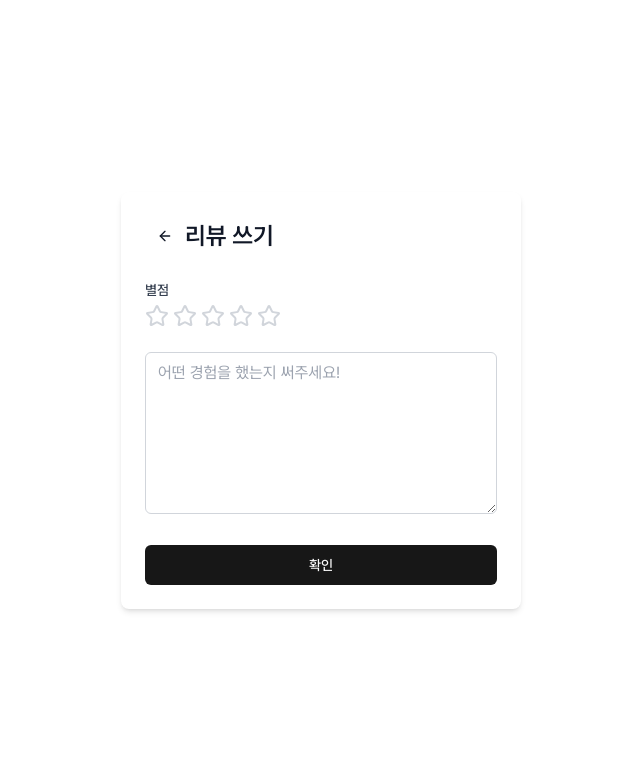
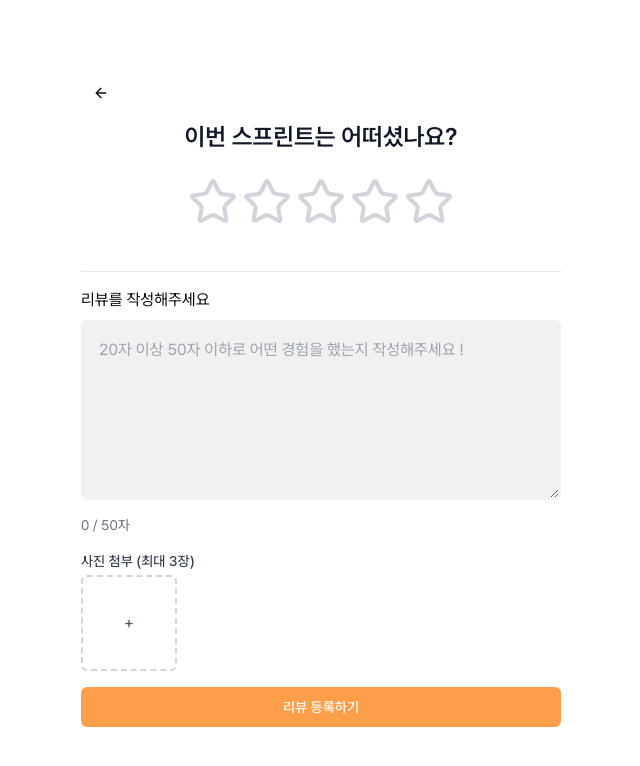
Before and after one commit to kim-taewoo/reviewgacha, a Next.js app: page /gachas/1/new in a window 1280 px wide. Shown: the top 766 px of the page, without its empty margins (319-959 px from the left). Built offline with nearby package versions, Linux system fonts and the light colour scheme; no server answers.

Commit message:
리뷰작성페이지수정

```diff
--- a/src/app/gachas/[id]/layout.tsx
+++ b/src/app/gachas/[id]/layout.tsx
@@ -14,7 +14,7 @@ export default function GachaLayout({
   children: React.ReactNode
 }>) {
   return (
-    <div className="flex size-full h-full max-w-5xl flex-1 flex-col items-center gap-20 p-5">
+    <div className="flex size-full h-full max-w-5xl flex-1 flex-col items-center ">
       {children}
     </div>
   )
--- a/src/app/gachas/[id]/new/page.tsx
+++ b/src/app/gachas/[id]/new/page.tsx
@@ -6,7 +6,7 @@ export default async function NewReviewPage({ params }: { params: Params }) {
   const { id } = await params
 
   return (
-    <div className="flex w-full flex-1 flex-col items-center justify-center">
+    <div className="margin flex size-full flex-1 flex-col items-center justify-center ">
       <ReviewForm postId={id} />
     </div>
   )
--- a/src/features/review/components/ReviewCard.tsx
+++ b/src/features/review/components/ReviewCard.tsx
@@ -1,11 +1,12 @@
-"use client"
+'use client'
 
-import { useState } from "react"
 import { Star, Heart } from 'lucide-react'
-import { Avatar, AvatarFallback, AvatarImage } from "@/components/ui/avatar"
-import { Button } from "@/components/ui/button"
-import { Card, CardContent, CardFooter, CardHeader } from "@/components/ui/card"
-import { Review } from "@/features/gacha/types"
+import { useState } from 'react'
+
+import { Avatar, AvatarFallback, AvatarImage } from '@/components/ui/avatar'
+import { Button } from '@/components/ui/button'
+import { Card, CardContent, CardFooter, CardHeader } from '@/components/ui/card'
+import { Review } from '@/features/gacha/types'
 
 export function ReviewCard({
   created_at,
@@ -30,10 +31,10 @@ export function ReviewCard({
           <h3 className="text-lg font-semibold">{username}</h3>
           <div className="flex text-yellow-400">
             {[...Array(score ?? 0)].map((_, i) => (
-              <Star key={i} className="w-5 h-5 fill-current" />
+              <Star key={i} className="size-5 fill-current" />
             ))}
-            {[...Array(5-(score??0))].map((_, i) => (
-              <Star key={i} className="w-5 h-5 fill-none" />
+            {[...Array(5 - (score ?? 0))].map((_, i) => (
+              <Star key={i} className="size-5 fill-none" />
             ))}
           </div>
         </div>
@@ -50,7 +51,7 @@ export function ReviewCard({
           className={`gap-2 ${liked ? 'text-red-500' : 'text-muted-foreground'}`}
           onClick={() => setLiked(!liked)}
         >
-          <Heart className={`w-5 h-5 ${liked ? 'fill-current' : ''}`} />
+          <Heart className={`size-5 ${liked ? 'fill-current' : ''}`} />
           {liked ? 'Liked' : 'Like'}
         </Button>
       </CardFooter>
--- a/src/features/review/components/ReviewForm.tsx
+++ b/src/features/review/components/ReviewForm.tsx
@@ -1,94 +1,96 @@
 'use client'
 
-import { ArrowLeft, Star } from 'lucide-react'
+import { ArrowLeft, Star, X } from 'lucide-react'
+import Image from 'next/image'
 import Link from 'next/link'
-import React, { useState } from 'react'
+import { redirect } from 'next/navigation'
+import React, { useState, useRef } from 'react'
 
 import { Button } from '@/components/ui/button'
-import { getSupabaseBrowserClient } from '@/lib/supabase/client'
+// import { getSupabaseBrowserClient } from '@/lib/supabase/client'
 
 export function ReviewForm({ postId }: { postId: string }) {
-  const supabase = getSupabaseBrowserClient()
+  // const supabase = getSupabaseBrowserClient()
 
   const [rating, setRating] = useState(0)
   const [hoverRating, setHoverRating] = useState(0)
   const [content, setContent] = useState('')
-  const [error, setError] = useState('')
+  const [error, setError] = useState<{ type: 'rating' | 'content' | 'image' | null, message: string }>({ type: null, message: '' })
+  const [images, setImages] = useState<string[]>([])
+  const fileInputRef = useRef<HTMLInputElement>(null)
 
   const handleSubmit = async (e: React.FormEvent) => {
     e.preventDefault()
-    setError('')
+    setError({ type: null, message: '' })
 
     if (rating === 0) {
-      setError('별점을 선택해주세요')
+      setError({ type: 'rating', message: '별점을 선택해주세요' })
       return
     }
-    if (!content.trim()) {
-      setError('리뷰 내용을 입력해주세요')
+    if (content.trim().length < 20) {
+      setError({ type: 'content', message: '리뷰는 최소 20자 이상 작성해주세요' })
+      return
+    }
+    if (content.trim().length > 50) {
+      setError({ type: 'content', message: '리뷰는 최대 50자까지 작성 가능합니다' })
       return
     }
 
-    // onSubmit({
-    //   author: author.trim(),
-    //   rating,
-    //   content: content.trim()
-    // });
+    // Save to database
+    // const { data, error: supabaseError } = await supabase
+    //   .from('reviews')
+    //   .insert({
+    //     score: rating,
+    //     content: content.trim(),
+    //     post_id: postId,
+    //     images: images,
+    //   })
+    //   .select()
 
-    // Save to database
-    const { data, error } = await supabase
-      .from('reviews')
-    // eslint-disable-next-line @typescript-eslint/ban-ts-comment
-    // @ts-ignore
-      .insert({
-        score: rating,
-        content,
-        post_id: postId,
-      })
+    // if (supabaseError) {
+    //   console.error('Supabase error:', supabaseError)
+    //   setError({ type: null, message: `리뷰 등록에 실패했습니다: ${supabaseError.message}` })
+    // }
+    // else {
+    //   console.log('Review submitted successfully:', data)
+    //   // Reset form
+    //   setContent('')
+    //   setRating(0)
+    //   setImages([])
+    //   alert('리뷰가 성공적으로 등록되었습니다.')
+    // }
+    redirect(`/gachas/${postId}`)
+  }
 
-    console.log(data, error)
+  const handleImageUpload = (e: React.ChangeEvent<HTMLInputElement>) => {
+    const files = e.target.files
+    if (files) {
+      const newImages = Array.from(files).map(file => URL.createObjectURL(file))
+      if (images.length + newImages.length > 3) {
+        setError({ type: 'image', message: '이미지는 최대 3개까지 업로드 가능합니다' })
+        return
+      }
+      setImages(prev => [...prev, ...newImages])
+      setError({ type: null, message: '' })
+    }
+  }
 
-    // Reset form
-    setContent('')
-    setRating(0)
+  const removeImage = (index: number) => {
+    setImages(images.filter((_, i) => i !== index))
   }
 
   return (
-    <form onSubmit={handleSubmit} className="w-full max-w-[400px] rounded-lg bg-white p-6 shadow-md">
-      <h2 className="mb-6 text-2xl font-semibold text-gray-900">
+    <form onSubmit={handleSubmit} className="flex size-full max-w-lg flex-col justify-between rounded-lg bg-white p-4">
+      <div className="border-b-inherit pb-5">
         <Link href={`/gachas/${postId}`}>
-          <Button size="icon" variant="ghost"><ArrowLeft /></Button>
+          <Button size="icon" variant="ghost" className="mb-2">
+            <ArrowLeft size={32} className="size-8" />
+          </Button>
         </Link>
-        리뷰 쓰기
-      </h2>
-
-      {error && (
-        <div className="mb-4 rounded-md bg-red-50 p-3 text-red-600">
-          {error}
-        </div>
-      )}
-
-      {/* <div className="mb-6">
-        <label
-          htmlFor="author"
-          className="mb-1 block text-sm font-medium text-gray-700"
-        >
-          Your Name
-        </label>
-        <input
-          type="text"
-          id="author"
-          value={author}
-          onChange={e => setAuthor(e.target.value)}
-          className="w-full rounded-md border border-gray-300 px-3 py-2 focus:outline-none focus:ring-2 focus:ring-indigo-500"
-          placeholder="Enter your name"
-        />
-      </div> */}
+        <h2 className="mb-6 text-center text-2xl font-semibold text-gray-900">이번 스프린트는 어떠셨나요?</h2>
 
         <div className="mb-6">
-        <label className="mb-1 block text-sm font-medium text-gray-700">
-          별점
-        </label>
-        <div className="flex gap-1">
+          <div className="flex justify-center gap-1">
             {Array.from({ length: 5 }).map((_, index) => (
               <button
                 key={index}
@@ -98,35 +100,104 @@ export function ReviewForm({ postId }: { postId: string }) {
                 onMouseLeave={() => setHoverRating(0)}
                 className="focus:outline-none"
               >
+                <div className="flex flex-col items-center justify-center">
                   <Star
-                size={24}
+                    size={50}
                     className={`${
                       index < (hoverRating || rating)
-                    ? 'fill-yellow-400 text-yellow-400'
+                        ? 'fill-[#FF9E49] text-[#FF9E49]'
                         : 'text-gray-300'
                     } transition-colors`}
                   />
+                </div>
               </button>
             ))}
           </div>
         </div>
+      </div>
 
-      <div className="mb-6">
+      <div className="grow">
+        <hr />
+        <div className="mb-2 pt-4">
+          <p className="text-md pb-2">리뷰를 작성해주세요</p>
           <textarea
             id="content"
             value={content}
-          onChange={e => setContent(e.target.value)}
+            onChange={(e) => {
+              const newContent = e.target.value
+              if (newContent.length <= 50) {
+                setContent(newContent)
+                setError({ type: null, message: '' })
+              }
+            }}
             rows={6}
-          className="w-full rounded-md border border-gray-300 px-3 py-2 focus:outline-none focus:ring-2 focus:ring-indigo-500"
-          placeholder="어떤 경험을 했는지 써주세요!"
+            className={`w-full rounded-md border-2 p-4 focus:outline-none focus:ring-2 focus:ring-[#FF9E49] ${
+              error.type === 'content' ? 'border-[#FF9E49] bg-yellow-50' : 'border-[#F1F1F1] bg-[#F1F1F1]'
+            }`}
+            placeholder="20자 이상 50자 이하로 어떤 경험을 했는지 작성해주세요 !"
           />
         </div>
+        <div className="flex justify-between text-sm">
+          <span className={`${content.length > 50 ? 'text-red-500' : 'text-gray-500'}`}>
+            {content.length}
+            {' '}
+            / 50자
+          </span>
+        </div>
+
+        <div className="mt-4">
+          <label className="mb-1 block text-sm font-medium text-gray-700">
+            사진 첨부 (최대 3장)
+          </label>
+          <div className="flex flex-wrap gap-2">
+            {images.map((image, index) => (
+              <div key={index} className="relative size-24">
+                <Image src={image} alt={`Uploaded image ${index + 1}`} layout="fill" objectFit="cover" className="rounded-md" />
+                <button
+                  type="button"
+                  onClick={() => removeImage(index)}
+                  className="absolute -right-2 -top-2 rounded-full bg-red-500 p-1 text-white"
+                >
+                  <X size={16} />
+                </button>
+              </div>
+            ))}
+            {images.length < 3 && (
+              <button
+                type="button"
+                onClick={() => fileInputRef.current?.click()}
+                className="flex size-24 items-center justify-center rounded-md border-2 border-dashed border-gray-300 text-gray-600"
+              >
+                +
+              </button>
+            )}
+          </div>
+          <input
+            type="file"
+            ref={fileInputRef}
+            onChange={handleImageUpload}
+            accept="image/*"
+            multiple
+            className="hidden"
+          />
+        </div>
+      </div>
+
+      {error.message && (
+        <div className={`my-4 rounded-md p-3 ${
+          error.type === 'rating' ? 'bg-red-50 text-red-600' : 'bg-yellow-50 text-yellow-600'
+        }`}
+        >
+          {error.message}
+        </div>
+      )}
 
       <Button
         type="submit"
-        className="w-full rounded-md"
+        className="mt-4 w-full rounded-md bg-[#FF9E49] py-2 text-white hover:bg-[#FF7E29] focus:ring-2 focus:ring-[#FF9E49] focus:ring-offset-2 disabled:cursor-not-allowed disabled:bg-gray-300"
+        // disabled={rating === 0 || content.trim().length < 20 || content.length > 50}
       >
-        확인
+        리뷰 등록하기
       </Button>
     </form>
   )
```
Lines whose indentation alone changed are shown as unchanged.
